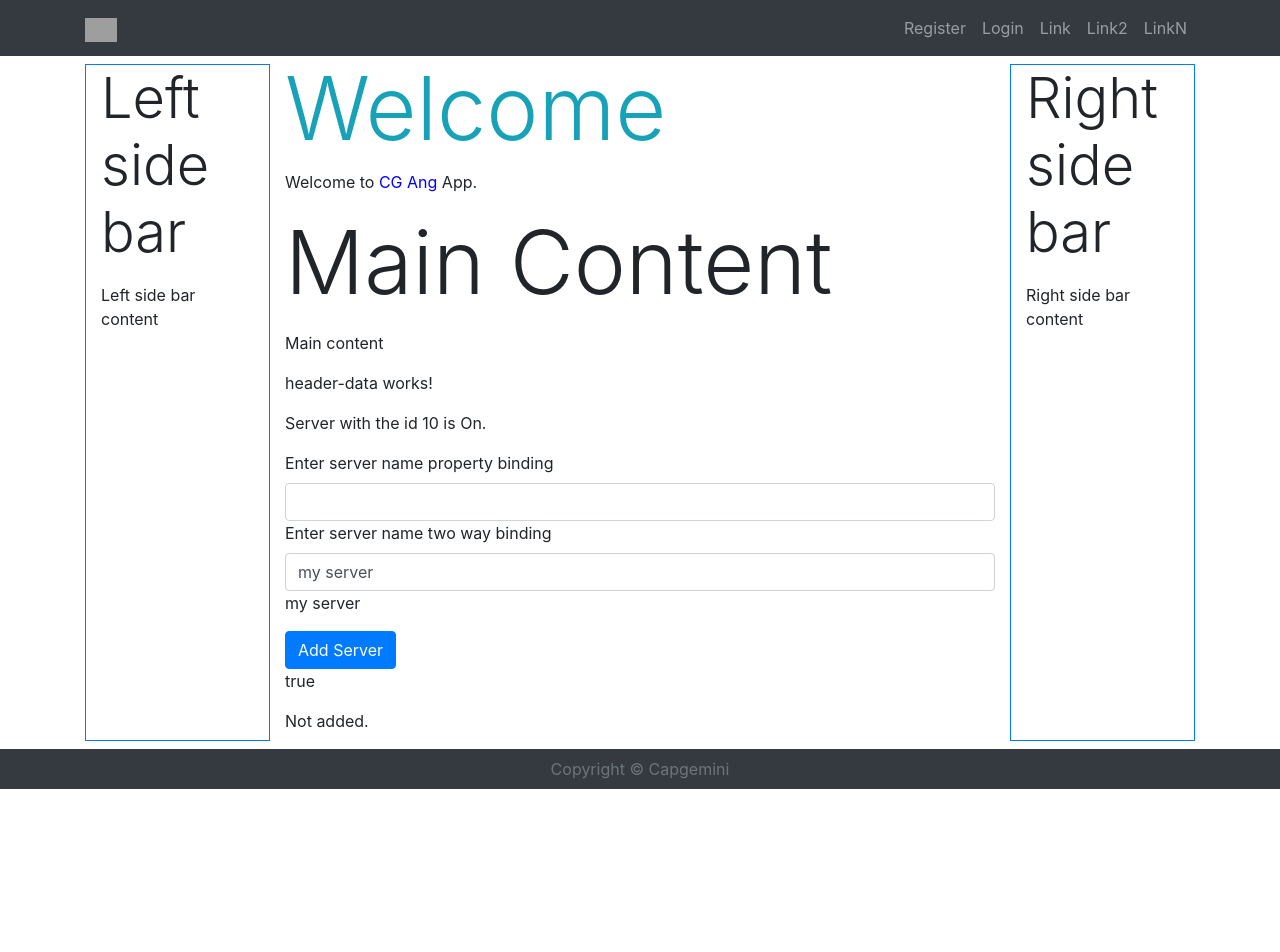
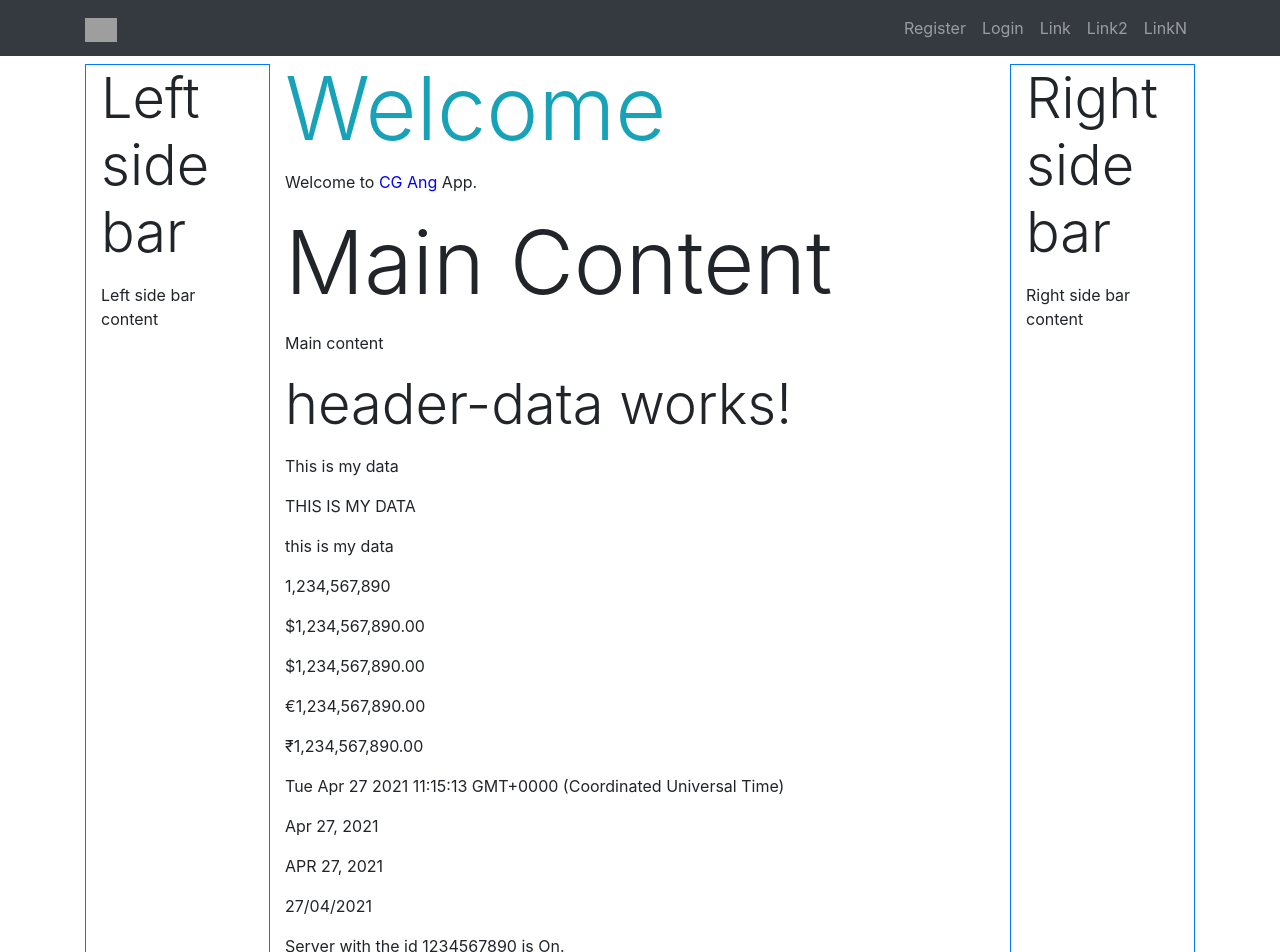
Before and after one commit to vamandeshmukh/cg-ang-app, an Angular app: page / in a window 1280 px wide. Shown: the top 952 px of the page. Before the commit the page ends 800 px from the top, so only its background shows below. Built offline with nearby package versions, Linux system fonts and the light colour scheme; grey boxes are pictures that could not be loaded.

Commit message:
Commit
Commit

```diff
--- a/src/app/app.component.html
+++ b/src/app/app.component.html
@@ -17,12 +17,14 @@
                 <!-- <main-content></main-content> -->
                 <app-header-data></app-header-data>
             </div>
+
             <div class="col-sm-2 sidenav border border-primary my-2 ">
                 <p class="display-4">Right side bar </p>
                 <p>Right side bar content</p>
                 <!-- <right-bar></right-bar> -->
             </div>
         </div>
+
     </div>
 </div>
 <app-footer></app-footer>
--- a/src/app/app.module.ts
+++ b/src/app/app.module.ts
@@ -18,7 +18,8 @@ import { HeaderDataComponent } from './header-data/header-data.component';
   ],
   imports: [
     BrowserModule,
-    AppRoutingModule,
+    AppRoutingModule
+    ,
     FormsModule
   ],
   providers: [],
--- a/src/app/header-data/header-data.component.html
+++ b/src/app/header-data/header-data.component.html
@@ -1,17 +1,34 @@
-<p>header-data works!</p>
+<p class="display-4">header-data works!</p>
+
+<p>{{ myData  }}</p>
+<p>{{ myData | uppercase }}</p>
+<p>{{ myData | lowercase }}</p>
+<p>{{serverId | number}}</p>
+<p>{{serverId | currency}}</p>
+<p>{{serverId | currency:'USD'}}</p>
+<p>{{serverId | currency:'EUR'}}</p>
+<p>{{serverId | currency:'INR'}}</p>
+
+<p>{{myBday }}</p>
+<p>{{myBday | date }}</p>
+<p>{{myBday | date | uppercase}}</p>
+<p>{{myBday | date:'dd/MM/yyyy' }}</p>
+
+
+
+
 
 <p> Server with the id {{ serverId }} is {{ getServerStatus() }}. </p>
 
 <label>Enter server name property binding</label>
-<input type="text" class="form-control" (input)="onChangeServerName($event)" >
+<input type="text" class="form-control" (input)="onChangeServerName($event)">
 
 <label>Enter server name two way binding</label>
 <input type="text" class="form-control" [(ngModel)]="serverName">
 
 <p>{{ serverName }}</p>
 
-<button class="btn btn-primary" [disabled]="!addNewServer"
-(click)="onAddServer()" >Add Server</button>
+<button class="btn btn-primary" [disabled]="!addNewServer" (click)="onAddServer()">Add Server</button>
 
 <p> {{addNewServer}} </p>
 <p> {{ serverAddStatus }} </p>
--- a/src/app/header-data/header-data.component.ts
+++ b/src/app/header-data/header-data.component.ts
@@ -8,8 +8,9 @@ import { Component, OnInit } from '@angular/core';
 export class HeaderDataComponent implements OnInit {
 
   myData: string = "This is my data";
+  myBday = new Date();
 
-  serverId: number = 10;
+  serverId: number = 1234567890;
   serverName: string = `my server`;
   serverStatus: string = `On`;
   addNewServer: boolean = false;
```
